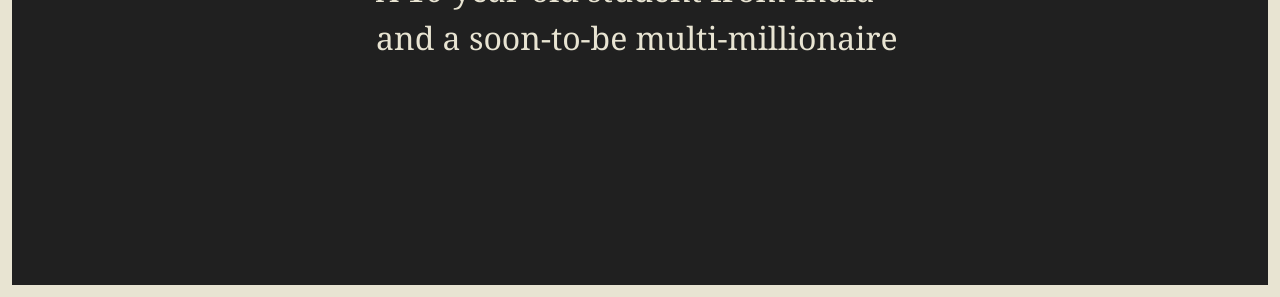
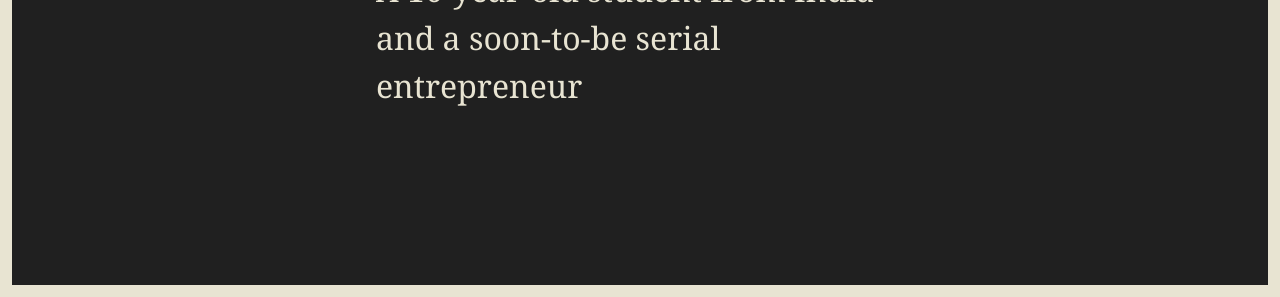
Before and after one commit to avdhoot101/my-website, a plain HTML site: page index.html in a window 1280 px wide. Shown: the part 503-800 px from the top of the page. Drawn offline with nearby package versions, Linux system fonts and the light colour scheme; grey boxes are pictures that could not be loaded.

Commit message:
Update index.html

```diff
--- a/index.html
+++ b/index.html
@@ -317,7 +317,7 @@
       <div class="dots dots2"></div>
       <main>
         <transition name="slide-fade" mode="out-in">
-          <p key="bio" v-if="bg==='bio'">A 16-year-old student from India and a soon-to-be multi-millionaire</p>
+          <p key="bio" v-if="bg==='bio'">A 16-year-old student from India and a soon-to-be serial entrepreneur</p>
           <p key="projects" v-if="bg==='projects'">Coming Soon!</p>
           <p key="find-me" v-if="bg==='find-me'">Email: <a href="mailto:avdhoot.hargude@gmail.com" target="_blank" rel="noopener">avdhoot.hargude@gmail.com</a></p>
         </transition>
```
